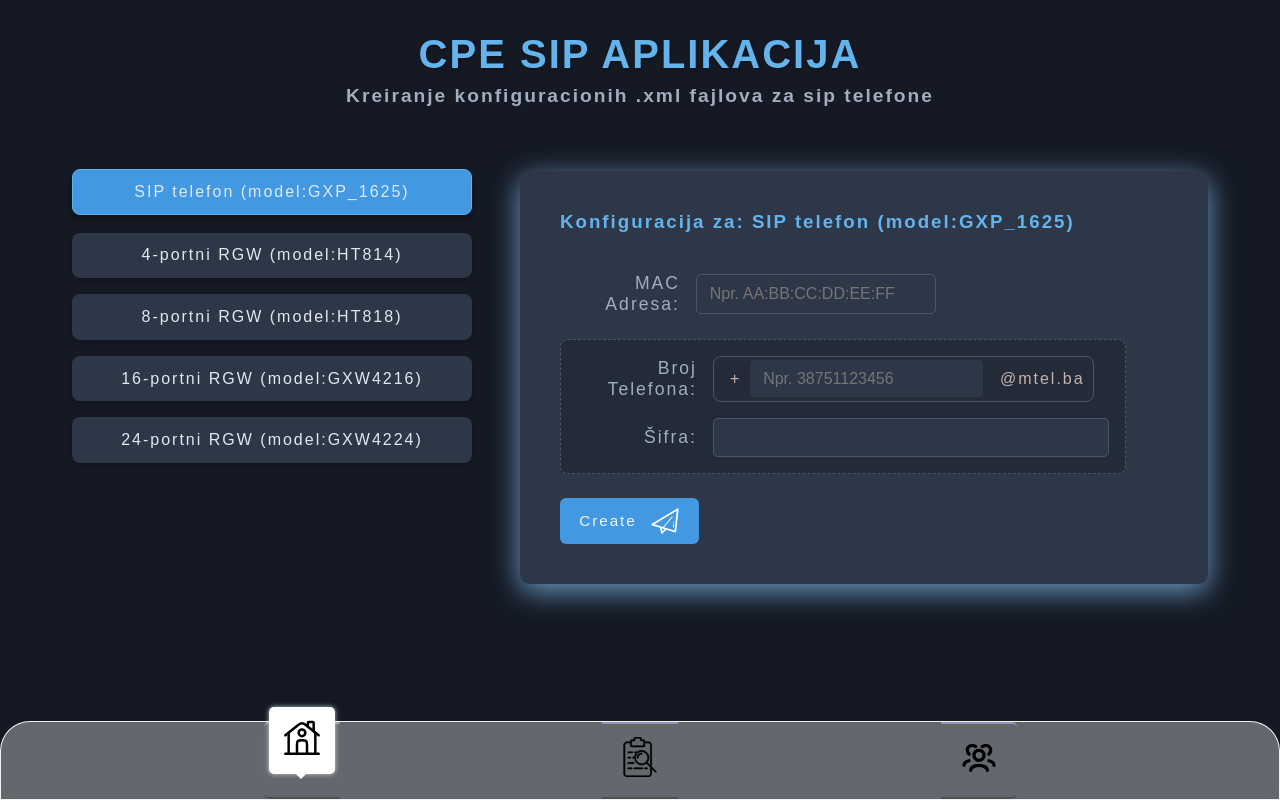
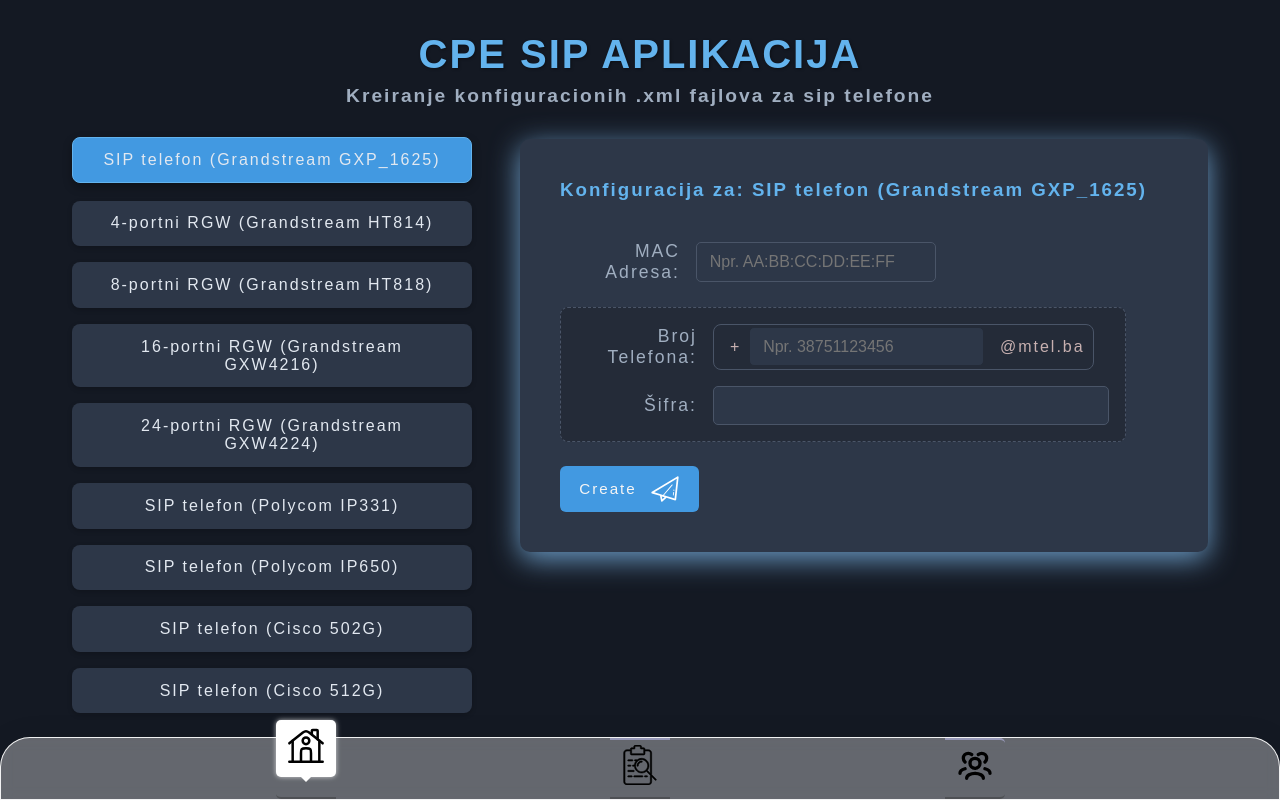
Before and after one commit to zorandasc/cpe_sip_app, a Next.js app: page / in a window 1280 px wide. Built offline with nearby package versions, Linux system fonts and the light colour scheme; no server answers.

Commit message:
small changes

```diff
--- a/src/app/load/page.jsx
+++ b/src/app/load/page.jsx
@@ -189,7 +189,7 @@
         }
       } catch (err) {
         console.error("Error fetching allFiles:", err);
-        toast.error(`${}`, {
+        toast.error(`${err}`, {
           position: "top-left",
         });
       } finally {
--- a/src/app/page.jsx
+++ b/src/app/page.jsx
@@ -3,39 +3,7 @@
 import styles from "./page.module.css";
 import toast from "react-hot-toast";
 import SendIcon from "@/components/icons/SendIcon";
-
-const phones = [
-  {
-    name: "SIP telefon (model:GXP_1625)",
-    type: "Grandstream",
-    model: "GXP_1625",
-    port: 1,
-  },
-  {
-    name: "4-portni RGW (model:HT814)",
-    type: "Grandstream",
-    model: "HT814",
-    port: 4,
-  },
-  {
-    name: "8-portni RGW (model:HT818)",
-    type: "Grandstream",
-    model: "HT818",
-    port: 8,
-  },
-  {
-    name: "16-portni RGW (model:GXW4216)",
-    type: "Grandstream",
-    model: "GXW4216",
-    port: 16,
-  },
-  {
-    name: "24-portni RGW (model:GXW4224)",
-    type: "Grandstream",
-    model: "GXW4224",
-    port: 24,
-  },
-];
+import { phones } from "@/utils/phoneOptions";
 
 //FRONTEND HOME STRANICA
 export default function Home() {
--- a/src/app/page.module.css
+++ b/src/app/page.module.css
@@ -22,10 +22,9 @@
 }
 
 .subtitle {
-  /* Changed from h2 to class .subtitle */
   color: #a0aec0;
   text-align: center;
-  margin-bottom: 2rem;
+
   font-size: 1.2em;
 }
 
--- a/src/components/navbarBottom.module.css
+++ b/src/components/navbarBottom.module.css
@@ -27,17 +27,13 @@
   }
 
   .menu:after {
-
     clear : both;
-   ;
-
   }
 
   .link {
     list-style-type : none;
     float   : left;
     cursor  : pointer;
-    padding : 3px 5px;
     border-top    : 2px solid rgba(200,200,255,0.5);
     border-bottom : 2px solid rgba(50,50,50,0.4);
   }
@@ -52,7 +48,7 @@
 
   .link a, .link button {
     display : block;
-    padding : 10px 13px;
+    padding : 5px 10px;
     font-size : 26px;
     text-decoration : none;
     border-radius   : 5px;
@@ -147,11 +143,11 @@
 
   .user{
     position: absolute;
-    top: 10px;
+    top: 8px;
     left: 30px;
     color: #63b3ed;
     background-color: #2d3748;
-    padding: 10px;
+    padding: 8px;
     border-radius: 12px;
     display: flex;
     align-items: center;
```
Also changed, not shown: src/app/login/page.module.css (+3 -4 lines).
